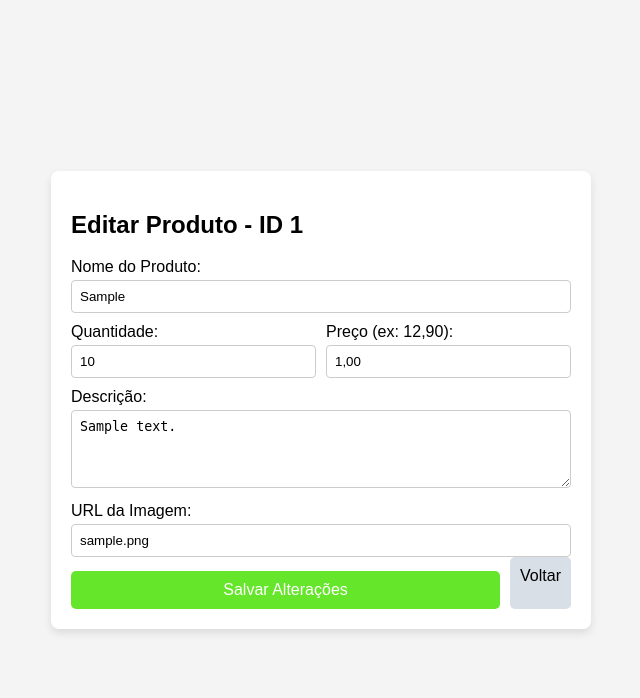
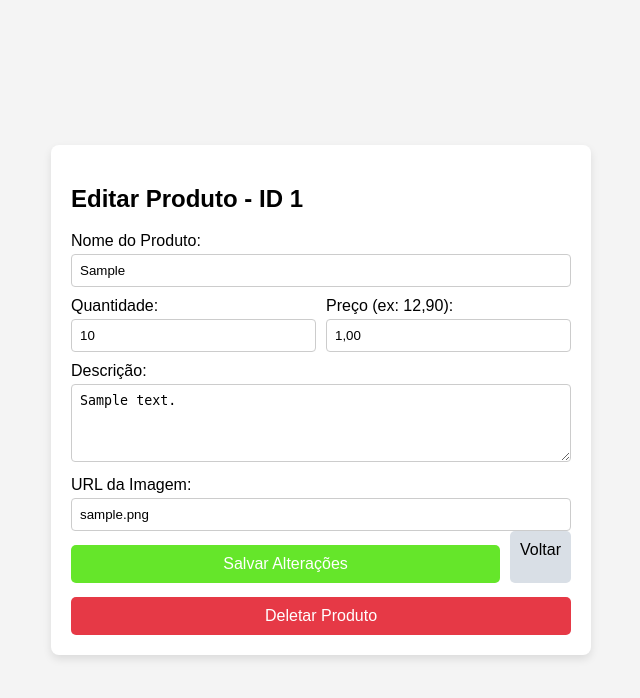
Before and after one commit to Sallazarr/checkout-php, a PHP site: page /Client/view/vi_form_editar_produtos_html.php?id=1 in a window 1280 px wide. Shown: the top 698 px of the page, without its empty margins (319-959 px from the left). Run offline with PHP 8.4, Linux system fonts and the light colour scheme; the visitor is signed in with stand-in values (Sample User, id 1); tables that the repository leaves empty hold one stand-in row (values such as "Sample post").

Commit message:
Add files via upload

```diff
--- a/view/vi_form_editar_produtos_html.php
+++ b/view/vi_form_editar_produtos_html.php
@@ -45,11 +45,14 @@ function e($v){ return htmlspecialchars($v ?? '', ENT_QUOTES | ENT_HTML5); }
     button:hover { background:#52b41b; }
     .secondary { background:#d9dfe6; color:#000; }
     .actions { display:flex; gap:10px; }
+    .danger { background:#e63946; color:white; }
+    .danger:hover { background:#b91d2a; }
   </style>
 </head>
 <body>
   <div class="container">
     <h2>Editar Produto - ID <?= e($produto['id']) ?></h2>
+
 
     <form action="../cont/ct_form_editar_produtos.php" method="post">
       <input type="hidden" name="id" value="<?= e($produto['id']) ?>" />
@@ -81,6 +84,12 @@ function e($v){ return htmlspecialchars($v ?? '', ENT_QUOTES | ENT_HTML5); }
         </a>
       </div>
     </form>
+
+
+    <form action="../cont/ct_form_deletar_produto.php" method="post" onsubmit="return confirm('Tem certeza que deseja deletar este produto? Esta ação não poderá ser desfeita.');">
+        <input type="hidden" name="id" value="<?= e($produto['id']) ?>">
+        <button type="submit" class="danger" style="width:100%;">Deletar Produto</button>
+    </form>
   </div>
 </body>
 </html>
```
